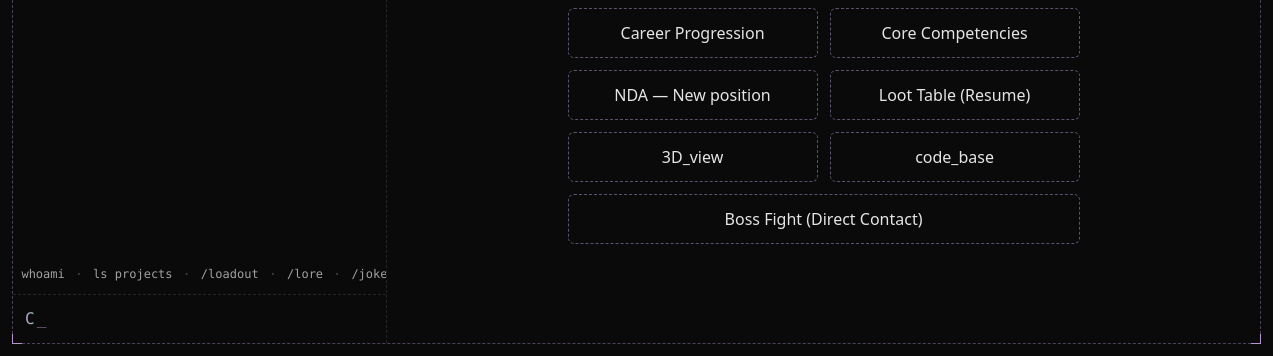
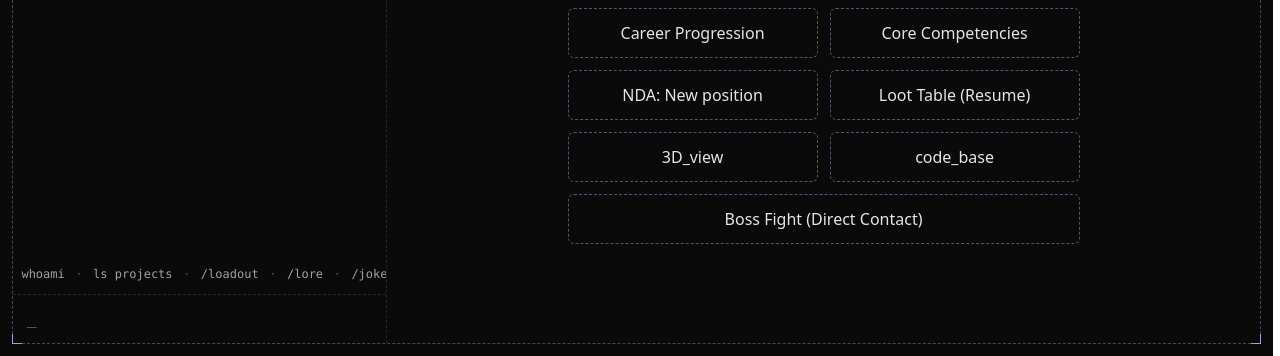
Before and after one commit to vetnem1lk/me.cryzothic.tech, a React (Vite) app: page / in a window 1280 px wide. Shown: the part 444-800 px from the top of the page. Built offline with nearby package versions, Linux system fonts and the light colour scheme.

Commit message:
copy: the sector gets its title, the tagline keeps its trade

```diff
--- a/og/card.html
+++ b/og/card.html
@@ -1,4 +1,8 @@
 <!doctype html>
+<!-- Re-render after any edit here (EN: og.png, no ?lang). Both paths must be absolute, and
+     --allow-file-access-from-files is load-bearing: without it the mask SVG below is blocked
+     as cross-origin and the card renders face-less, with no error and no failed exit code.
+     msedge --headless --allow-file-access-from-files --screenshot=<repo>/public/og-ru.png --window-size=1200,630 --force-device-scale-factor=1 --hide-scrollbars "file:///<repo>/og/card.html?lang=ru" -->
 <html>
 <head>
 <meta charset="utf-8">
@@ -53,7 +57,7 @@
     <span class="status" data-ru="РАЗБЛОКИРОВАНО: портфолио C++ / Qt разработчика">UNLOCKED: C++ / Qt Developer Portfolio</span>
     <div class="face"></div>
     <h1 data-ru="Владислав Климентьев">Vladislav Klimentev</h1>
-    <div class="role" data-ru="C++ разработчик — инструменты / геймплей">C++ Developer — Tools / Gameplay</div>
+    <div class="role" data-ru="C++ разработчик — Tools / Gameplay">C++ Developer — Tools / Gameplay</div>
     <div class="proof" data-ru="Qt-платформа в проде · собственный движок на C++ · me.cryzothic.tech">Qt platform in production · custom C++ engine · me.cryzothic.tech</div>
   </div>
   <script>
--- a/src/components/board/VaiShell.tsx
+++ b/src/components/board/VaiShell.tsx
@@ -184,10 +184,10 @@ export default function VaiShell({
   };
 
   // One string, three jobs: the field's accessible name, its placeholder and the
-  // label that types itself while the field is empty. `C:\>` and `/help` are shell
-  // syntax, not prose, so only the verb between them is translated.
+  // label that types itself while the field is empty. Only the `C:\>` prefix is
+  // composed here — shell syntax, not prose, so it stays out of the dictionary.
   const ask = t('vai.sys.ask', { mode: MODE_NAME[mode] });
-  const prompt = `C:\\> ${ask} · /help`;
+  const prompt = `C:\\> ${ask}`;
 
   useGSAP(
     () => {
--- a/src/content.json
+++ b/src/content.json
@@ -113,7 +113,7 @@
         "note": "Unreal Engine sits in the skill tree, not the main weapon: a 2022 course plus ongoing self-study, no commercial UE production yet. Everything else on this board is shipped work I can walk through line by line."
       },
       "nda": {
-        "title": "NDA — New position",
+        "title": "NDA: New position",
         "intro": "Seven files, seven covers, and not one of them lifts the way its neighbor does. What a cover wants is written on the cover and nowhere else. The two project dossiers this sector started as are folded into the archive at the bottom.",
         "labels": {
           "classified": "classified",
@@ -251,7 +251,7 @@
         "engine": "Try the engine"
       },
       "sys": {
-        "ask": "ask ${mode}",
+        "ask": "ask ${mode} or /help",
         "modeVai": "mode: VAI — VladislavAI, this portfolio's agent. Ask about Vlad.",
         "modeGai": "mode: GAI — GlobalAI, general mode — not bound to the portfolio.",
         "empty": "empty response — try again.",
@@ -302,8 +302,8 @@
   "ru": {
     "meta": {
       "title": "Владислав Климентьев · C++ разработчик",
-      "description": "Владислав Климентьев — C++/Qt разработчик (инструменты / геймплей). Интерактивное портфолио, резюме в PDF, контакты.",
-      "ogDescription": "C++/Qt разработчик, перехожу в геймдев (инструменты / геймплей). Резюме и контакты в один клик."
+      "description": "Владислав Климентьев — C++/Qt разработчик (Tools / Gameplay). Интерактивное портфолио, резюме в PDF, контакты.",
+      "ogDescription": "C++/Qt разработчик, перехожу в геймдев (Tools / Gameplay). Резюме и контакты в один клик."
     },
     "marquee": {
       "status": "РАЗБЛОКИРОВАНО: портфолио C++ / Qt разработчика · цель: геймдев",
@@ -314,7 +314,7 @@
       "home": "~/",
       "career": "карьера",
       "skills": "навыки",
-      "nda": "nda: новая должность",
+      "nda": "nda: новая позиция",
       "loot": "лут",
       "contact": "контакт",
       "code": "code_base",
@@ -322,7 +322,7 @@
       "cloning": "клонирую code_base…"
     },
     "briefing": {
-      "tagline": "C++ разработчик — инструменты / геймплей. Выберите сектор или спросите VAI обо мне · GAI о чём угодно."
+      "tagline": "C++ разработчик — Tools / Gameplay. Выберите сектор или спросите VAI обо мне · GAI о чём угодно."
     },
     "sector": {
       "career": {
@@ -413,7 +413,7 @@
         "note": "Unreal Engine пока в ветке навыков, а не в основном оружии: курс 2022 года и постоянное самообучение, коммерческих проектов на UE ещё нет. Всё остальное здесь — рабочий код, который я готов разобрать построчно."
       },
       "nda": {
-        "title": "NDA — новая должность",
+        "title": "NDA: Новая позиция",
         "intro": "Семь файлов, семь обложек — и ни одна не снимается так же, как соседняя. Чего хочет обложка, написано на ней самой и больше нигде. Два проектных досье, с которых начинался этот сектор, свёрнуты в архив внизу.",
         "labels": {
           "classified": "засекречено",
@@ -551,7 +551,7 @@
         "engine": "Запустить движок"
       },
       "sys": {
-        "ask": "спросить ${mode}",
+        "ask": "спроси ${mode} или /help",
         "modeVai": "режим: VAI — VladislavAI, агент этого портфолио. Спрашивайте о Владе.",
         "modeGai": "режим: GAI — GlobalAI, общий режим — с портфолио не связан.",
         "empty": "пустой ответ — попробуйте ещё раз.",
@@ -569,7 +569,7 @@
       }
     },
     "commands": {
-      "whoami": "Владислав Климентьев — C++ разработчик (Qt-платформа инструментов в продакшене; свой C++ движок с glTF; мини-игры в Telegram). Цель — геймдев: инструменты / геймплей.",
+      "whoami": "Владислав Климентьев — C++ разработчик (Qt-платформа инструментов в продакшене; свой C++ движок с glTF; мини-игры в Telegram). Цель — геймдев: Tools / Gameplay.",
       "ls": "donut-engine/      C++17, glTF-рендер, интеграция с Qt Quick\nsed-pro-platform/  Qt Widgets + MySQL, интерфейс из данных (NDA)\ncyberhockey2077/   неоновый аэрохоккей, Telegram mini app\nthis-site/         React 19 + GSAP, открытый код",
       "loadout": "основное оружие: C++17\nвторое оружие: Qt (Widgets + Quick)\nветка навыков: Unreal Engine — качается\nпобочные квесты: TypeScript · React · Python",
       "career": "Перехожу к карьерному росту.",
--- a/src/i18n/strip.ts
+++ b/src/i18n/strip.ts
@@ -6,6 +6,7 @@
 //
 // The two CV menu labels are NOT here on purpose: «English · PDF» / «Русский · PDF»
 // name the language of the *file*, not of the site, so they read the same either way.
+// «Tools / Gameplay» is left untranslated in the RU role: it is the trade's own name.
 import type { Lang } from './locale';
 
 export const STRIP: Record<
@@ -29,7 +30,7 @@ export const STRIP: Record<
   },
   ru: {
     name: 'Владислав Климентьев',
-    role: 'C++ разработчик · инструменты / геймплей',
+    role: 'C++ разработчик · Tools / Gameplay',
     cvMenu: 'Язык резюме',
     quickActions: 'Быстрые действия',
     email: 'Почта',
```
Also changed, not shown: public/og-ru.png.
